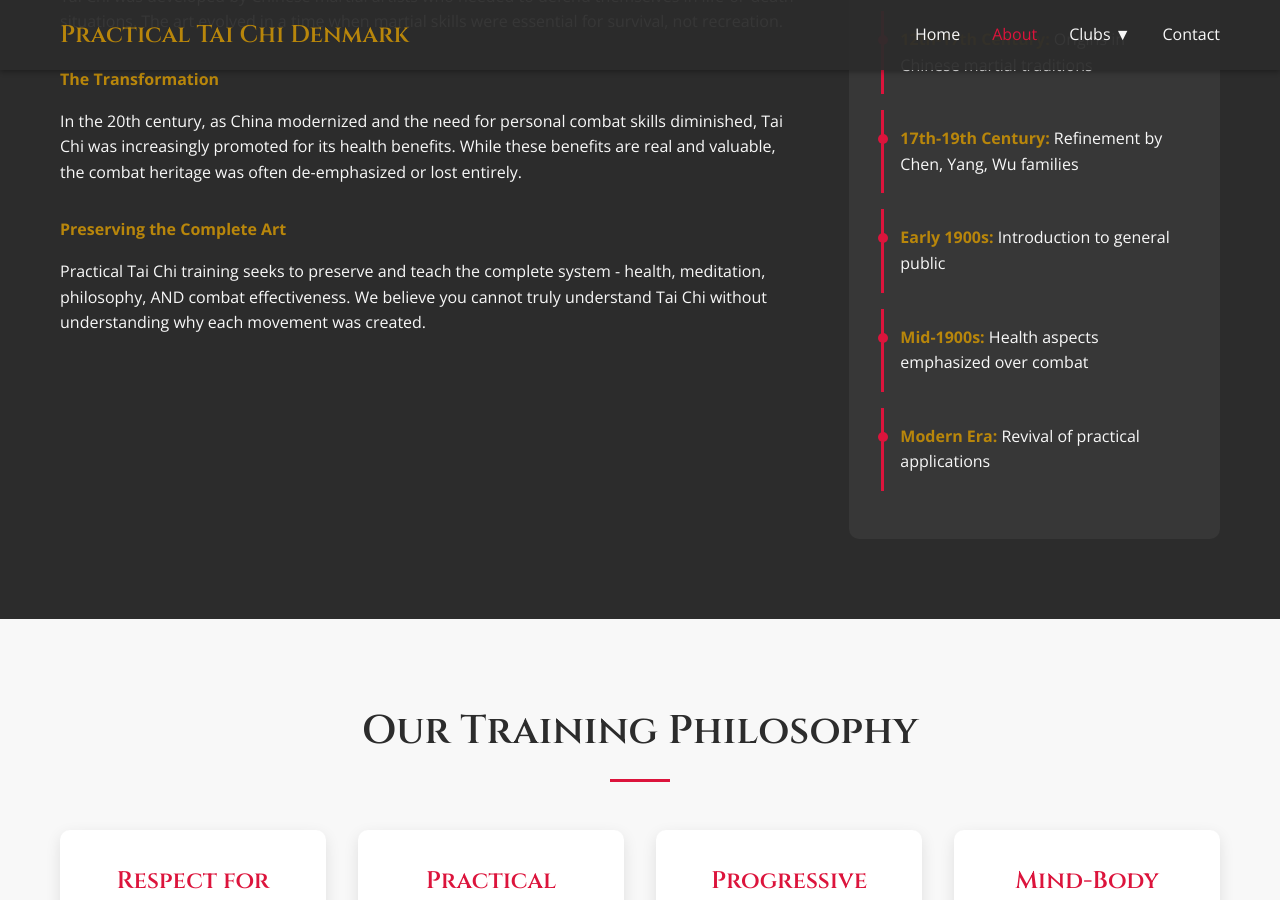
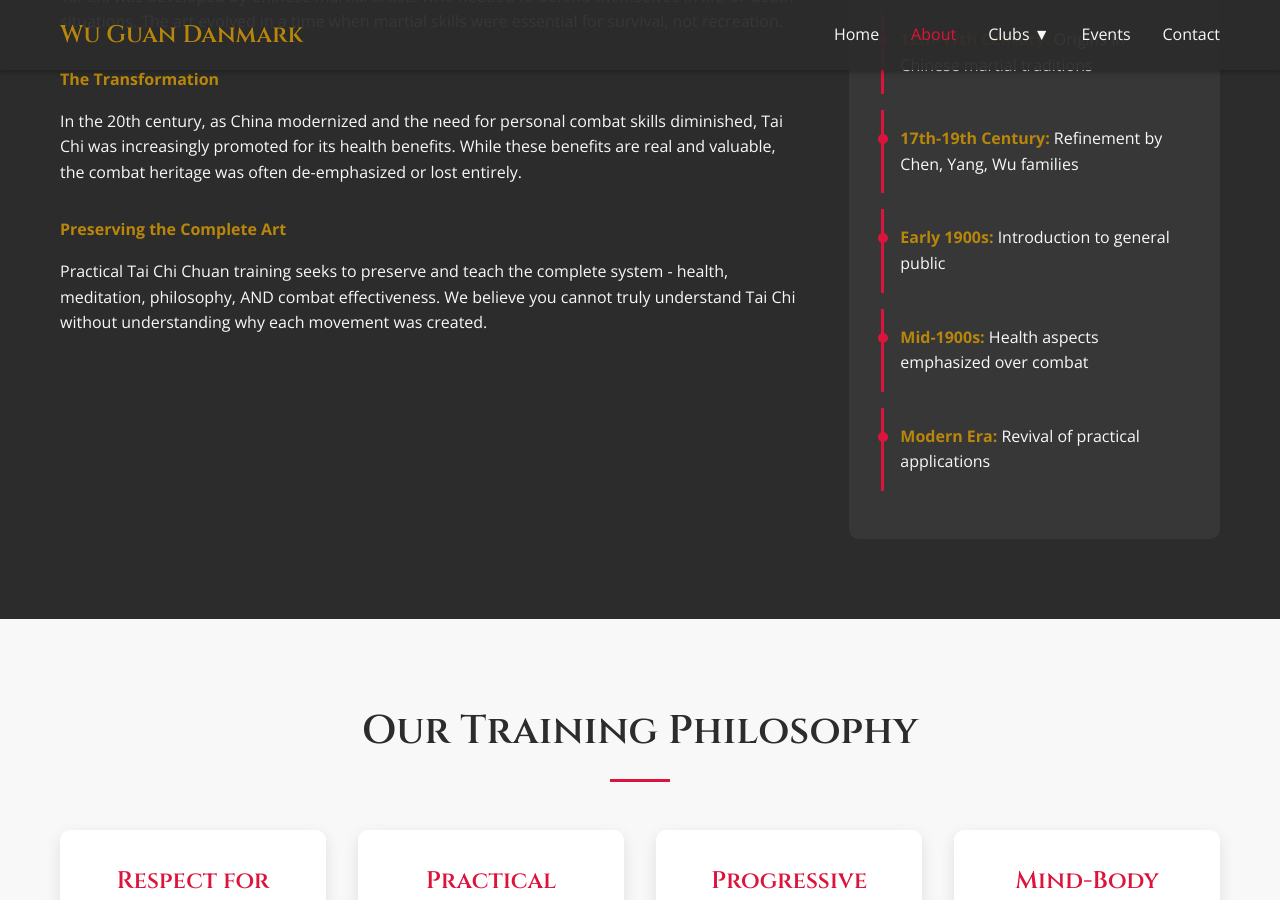
Before and after one commit to miniwolf/miniwolf.github.io, a Jekyll site: the page about.html, which Jekyll copies as it is, in a window 1280 px wide and 900 px high, scrolled down 2337 px. Built offline with Jekyll 4.4.1, drawn with Linux system fonts in a browser that asks for light colours; some of the changed text lies outside the part shown.

Commit message:
Fixing ambiguity between wuguan and practical tai chi chuan

```diff
--- a/about.html
+++ b/about.html
@@ -3,7 +3,7 @@
 <head>
     <meta charset="UTF-8">
     <meta name="viewport" content="width=device-width, initial-scale=1.0">
-    <title>About Practical Tai Chi - Ancient Combat Art</title>
+    <title>About Wu Guan - Ancient Combat Art</title>
     <link rel="stylesheet" href="css/styles.css">
     <link href="https://fonts.googleapis.com/css2?family=Cinzel:wght@400;600&family=Open+Sans:wght@300;400;600;700&display=swap" rel="stylesheet">
 </head>
@@ -12,7 +12,7 @@
     <nav class="navbar">
         <div class="container">
             <div class="nav-brand">
-                <h2>Practical Tai Chi Denmark</h2>
+                <h2>Wu Guan Danmark</h2>
             </div>
             <div class="nav-menu" id="nav-menu">
                 <a href="index.html" class="nav-link">Home</a>
@@ -24,6 +24,7 @@
                         <a href="aarhus.html" class="dropdown-link">Aarhus</a>
                     </div>
                 </div>
+                <a href="events.html" class="nav-link">Events</a>
                 <a href="index.html#contact" class="nav-link">Contact</a>
             </div>
             <div class="hamburger" id="hamburger">
@@ -37,16 +38,16 @@
     <!-- Page Header -->
     <section class="page-header">
         <div class="container">
-            <h1>About Practical Tai Chi</h1>
+            <h1>About Tai Chi</h1>
             <p>Understanding the true martial nature of this ancient art</p>
         </div>
     </section>
 
-    <!-- What is Practical Tai Chi -->
+    <!-- What is Practical Tai Chi Chuan -->
     <section class="about-intro">
         <div class="container">
             <div class="intro-content">
-                <h2>What is Practical Tai Chi?</h2>
+                <h2>What is Practical Tai Chi Chuan?</h2>
                 <p class="intro-text">
                     Tai Chi Chuan (Supreme Ultimate Fist) is a complete martial art system that has been refined over centuries.
                     While many people know Tai Chi only as slow, meditative movements in parks, the art contains a sophisticated
@@ -136,7 +137,7 @@
 
                     <h4>Preserving the Complete Art</h4>
                     <p>
-                        Practical Tai Chi training seeks to preserve and teach the complete system - health, meditation,
+                        Practical Tai Chi Chuan training seeks to preserve and teach the complete system - health, meditation,
                         philosophy, AND combat effectiveness. We believe you cannot truly understand Tai Chi without
                         understanding why each movement was created.
                     </p>
@@ -219,7 +220,7 @@
     <!-- Modern Relevance -->
     <section class="modern-relevance">
         <div class="container">
-            <h2 class="section-title">Why Learn Practical Tai Chi Today?</h2>
+            <h2 class="section-title">Why Learn Practical Tai Chi Chuan Today?</h2>
             <div class="relevance-grid">
                 <div class="relevance-card">
                     <h3>🛡️ Personal Safety</h3>
@@ -258,7 +259,7 @@
     <section class="cta-section">
         <div class="container">
             <div class="cta-content">
-                <h2>Ready to Discover True Tai Chi?</h2>
+                <h2>Ready to Discover Practical Tai Chi Chuan?</h2>
                 <p>Experience the complete art - join us for a trial class at either location</p>
                 <div class="cta-buttons">
                     <a href="lyngby.html" class="btn btn-primary">Try Lyngby Club</a>
@@ -271,7 +272,7 @@
     <!-- Footer -->
     <footer class="footer">
         <div class="container">
-            <p>&copy; 2025 Practical Tai Chi Denmark. All rights reserved.</p>
+            <p>&copy; 2025 Wu Guan Danmark. All rights reserved.</p>
         </div>
     </footer>
 
--- a/classes.html
+++ b/classes.html
@@ -3,7 +3,7 @@
 <head>
     <meta charset="UTF-8">
     <meta name="viewport" content="width=device-width, initial-scale=1.0">
-    <title>Classes - Practical Tai Chi</title>
+    <title>Classes - Wu Guan</title>
     <link rel="stylesheet" href="css/styles.css">
     <link href="https://fonts.googleapis.com/css2?family=Cinzel:wght@400;600&family=Open+Sans:wght@300;400;600;700&display=swap" rel="stylesheet">
 </head>
@@ -12,7 +12,7 @@
     <nav class="navbar">
         <div class="container">
             <div class="nav-brand">
-                <h2>Practical Tai Chi Denmark</h2>
+                <h2>Wu Guan Danmark</h2>
             </div>
             <div class="nav-menu" id="nav-menu">
                 <a href="index.html" class="nav-link">Home</a>
@@ -139,7 +139,7 @@
     <!-- Footer -->
     <footer class="footer">
         <div class="container">
-            <p>&copy; 2025 Practical Tai Chi Denmark. All rights reserved.</p>
+            <p>&copy; 2025 Wu Guan Danmark. All rights reserved.</p>
         </div>
     </footer>
 
```
Also changed, not shown: _layouts/club.html (+4 -4 lines), index.html (+9 -9 lines).
